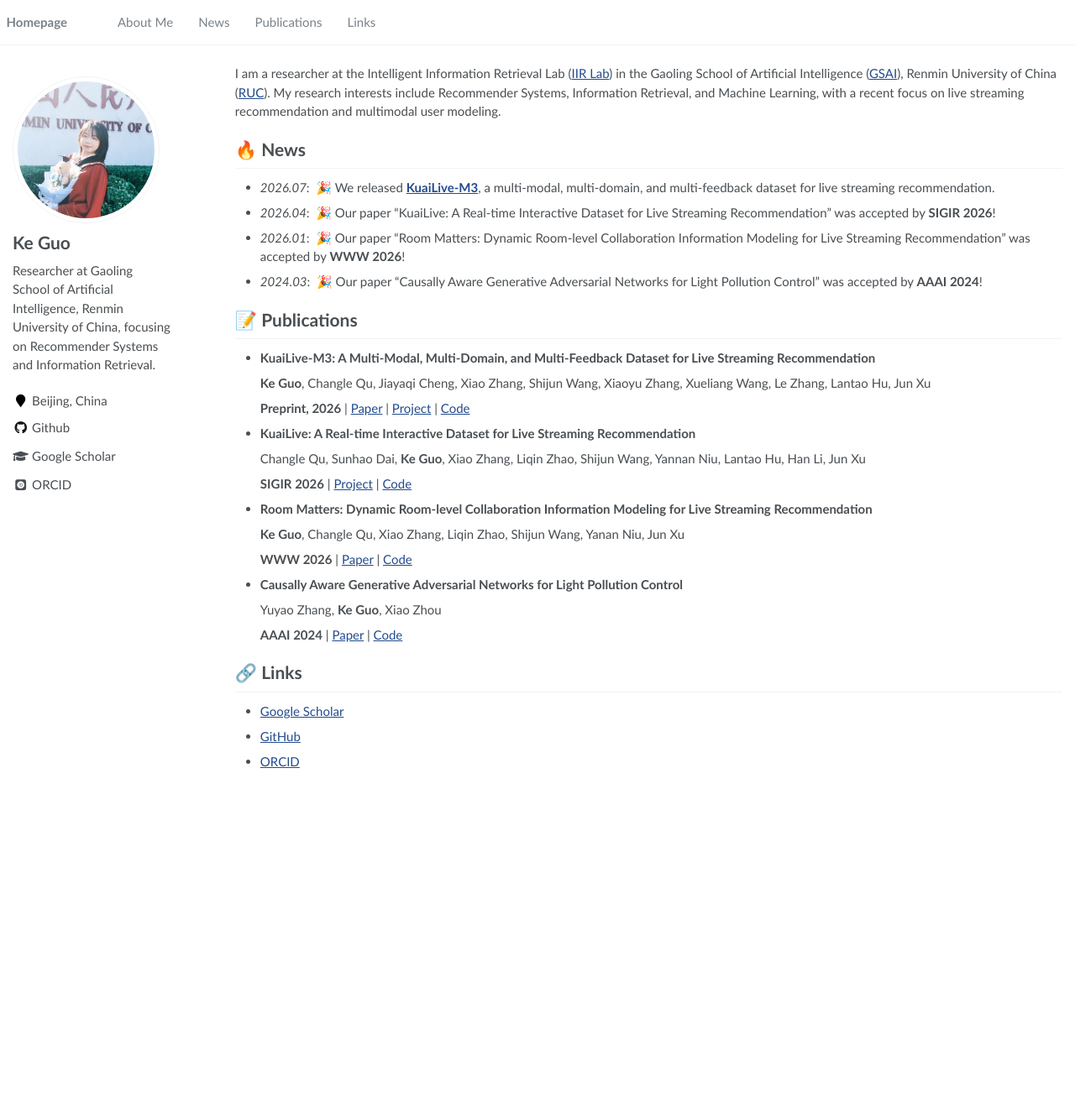
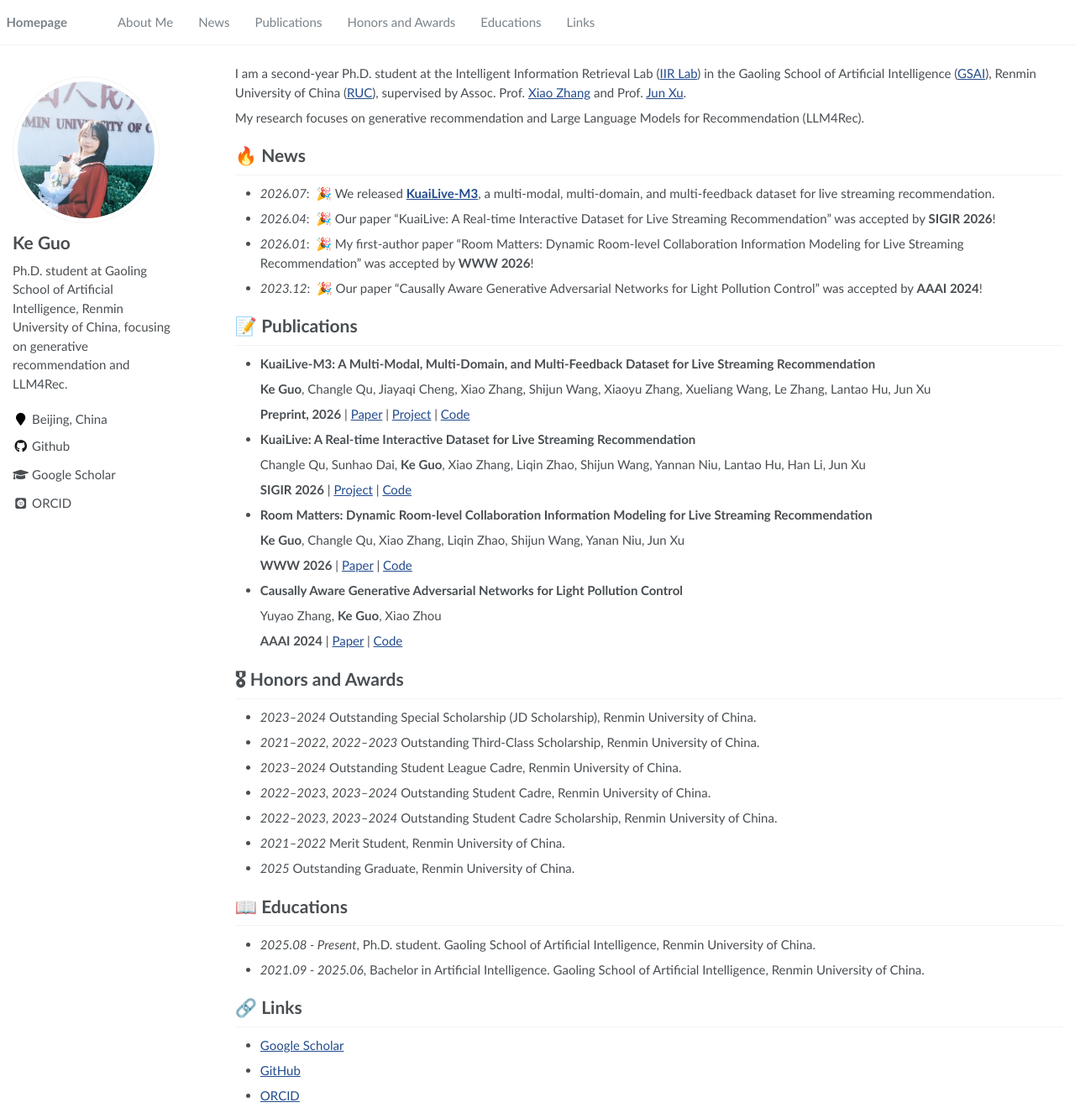
Before and after one commit to imgkkk574/imgkkk574.github.io, a Jekyll site: the page built from _pages/about.md, in a window 1280 px wide and 1332 px high. Shown: the whole window at 84% size. Built offline with Jekyll 4.4.1, drawn with Linux system fonts in a browser that asks for light colours; some web fonts are replaced; a script that is not in the unit is left out.

Commit message:
Update biography awards and education

```diff
--- a/_config.yml
+++ b/_config.yml
@@ -23,7 +23,7 @@ baidu_site_verification  :  # get baidu_site_verification from https://ziyuan.ba
 author:
   name             : "Ke Guo"
   avatar           : "images/avatar.jpg"
-  bio              : "Researcher at Gaoling School of Artificial Intelligence, Renmin University of China, focusing on Recommender Systems and Information Retrieval."
+  bio              : "Ph.D. student at Gaoling School of Artificial Intelligence, Renmin University of China, focusing on generative recommendation and LLM4Rec."
   location         : "Beijing, China"
   employer         :
   pubmed           :
--- a/_data/navigation.yml
+++ b/_data/navigation.yml
@@ -9,5 +9,11 @@ main:
   - title: "Publications"
     url: "/#-publications"
 
+  - title: "Honors and Awards"
+    url: "/#-honors-and-awards"
+
+  - title: "Educations"
+    url: "/#-educations"
+
   - title: "Links"
     url: "/#-links"
--- a/_pages/about.md
+++ b/_pages/about.md
@@ -10,14 +10,16 @@ redirect_from:
 
 <span class='anchor' id='about-me'></span>
 
-I am a researcher at the Intelligent Information Retrieval Lab ([IIR Lab](https://ruc-iir-lab.github.io/)) in the Gaoling School of Artificial Intelligence ([GSAI](http://ai.ruc.edu.cn/)), Renmin University of China ([RUC](https://www.ruc.edu.cn/)). My research interests include Recommender Systems, Information Retrieval, and Machine Learning, with a recent focus on live streaming recommendation and multimodal user modeling.
+I am a second-year Ph.D. student at the Intelligent Information Retrieval Lab ([IIR Lab](https://ruc-iir-lab.github.io/)) in the Gaoling School of Artificial Intelligence ([GSAI](http://ai.ruc.edu.cn/)), Renmin University of China ([RUC](https://www.ruc.edu.cn/)), supervised by Assoc. Prof. [Xiao Zhang](https://scholar.google.com/citations?user=5FZ6wbAAAAAJ&hl=en) and Prof. [Jun Xu](https://scholar.google.com/citations?user=su14mcEAAAAJ).
+
+My research focuses on generative recommendation and Large Language Models for Recommendation (LLM4Rec).
 
 
 # 🔥 News
 - *2026.07*: &nbsp;🎉 We released **[KuaiLive-M3](https://imgkkk574.github.io/KuaiLive-M3/)**, a multi-modal, multi-domain, and multi-feedback dataset for live streaming recommendation.
 - *2026.04*: &nbsp;🎉 Our paper “KuaiLive: A Real-time Interactive Dataset for Live Streaming Recommendation” was accepted by **SIGIR 2026**!
-- *2026.01*: &nbsp;🎉 Our paper “Room Matters: Dynamic Room-level Collaboration Information Modeling for Live Streaming Recommendation” was accepted by **WWW 2026**!
-- *2024.03*: &nbsp;🎉 Our paper “Causally Aware Generative Adversarial Networks for Light Pollution Control” was accepted by **AAAI 2024**!
+- *2026.01*: &nbsp;🎉 My first-author paper “Room Matters: Dynamic Room-level Collaboration Information Modeling for Live Streaming Recommendation” was accepted by **WWW 2026**!
+- *2023.12*: &nbsp;🎉 Our paper “Causally Aware Generative Adversarial Networks for Light Pollution Control” was accepted by **AAAI 2024**!
 
 
 # 📝 Publications
@@ -46,6 +48,21 @@ I am a researcher at the Intelligent Information Retrieval Lab ([IIR Lab](https:
   **AAAI 2024** \| [Paper](https://doi.org/10.1609/aaai.v38i20.30261) \| [Code](https://github.com/zhangyuuao/Light_Pollution_CAGAN)
 
 
+# 🎖 Honors and Awards
+- *2023–2024* Outstanding Special Scholarship (JD Scholarship), Renmin University of China.
+- *2021–2022, 2022–2023* Outstanding Third-Class Scholarship, Renmin University of China.
+- *2023–2024* Outstanding Student League Cadre, Renmin University of China.
+- *2022–2023, 2023–2024* Outstanding Student Cadre, Renmin University of China.
+- *2022–2023, 2023–2024* Outstanding Student Cadre Scholarship, Renmin University of China.
+- *2021–2022* Merit Student, Renmin University of China.
+- *2025* Outstanding Graduate, Renmin University of China.
+
+
+# 📖 Educations
+- *2025.08 - Present*, Ph.D. student. Gaoling School of Artificial Intelligence, Renmin University of China.
+- *2021.09 - 2025.06*, Bachelor in Artificial Intelligence. Gaoling School of Artificial Intelligence, Renmin University of China.
+
+
 # 🔗 Links
 - [Google Scholar](https://scholar.google.com/citations?user=Oao6JW0AAAAJ&hl=en)
 - [GitHub](https://github.com/imgkkk574)
```
